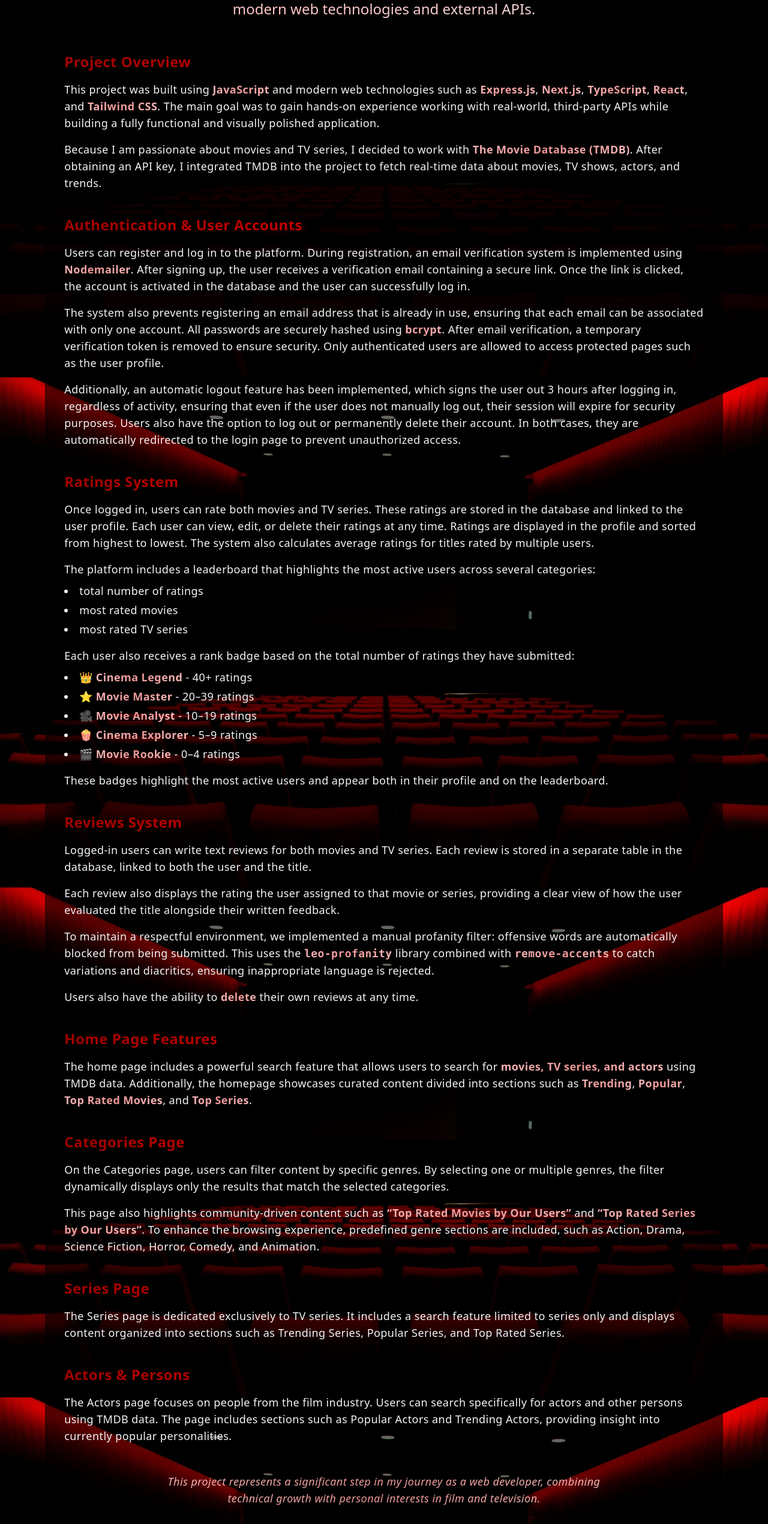
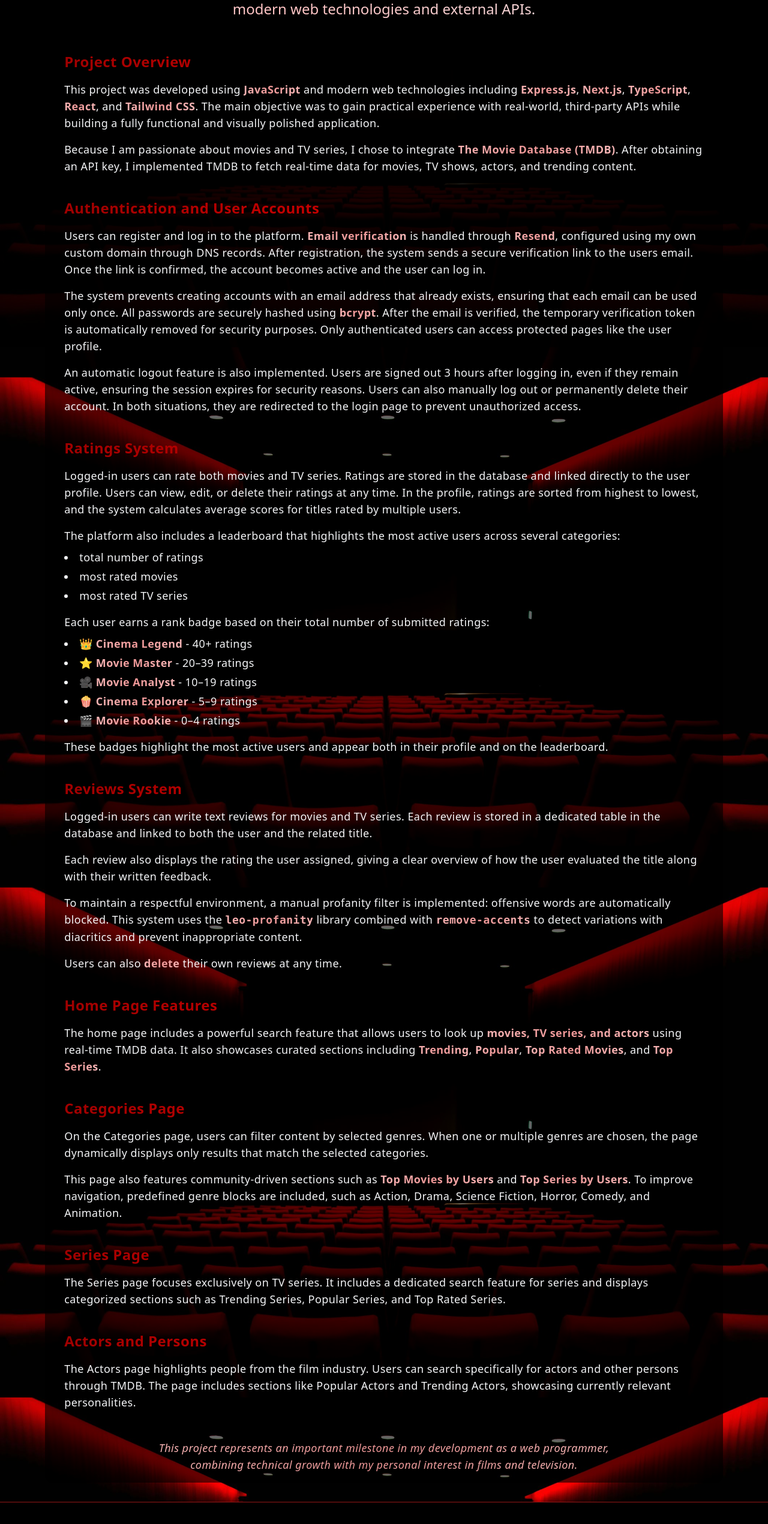
Before and after one commit to MichalHudak22/movieproject, a Next.js app: page /informations in a window 1280 px wide. Shown: the part 221-2762 px from the top of the page at 60% size. Built offline with nearby package versions, Linux system fonts and the light colour scheme.

Commit message:
quick update

```diff
--- a/app/globals.css
+++ b/app/globals.css
@@ -20,7 +20,7 @@ body::before {
   content: '';
   position: fixed;
   inset: 0;
-  background: rgba(0,0,0,0.80); /* dark overlay */
+  background: rgba(0,0,0,0.75); /* dark overlay */
   z-index: 0;
 }
 
--- a/app/informations/page.tsx
+++ b/app/informations/page.tsx
@@ -23,40 +23,32 @@ export default function InformationsPage() {
       Project Overview
     </h2>
     <p>
-            This project was built using <strong className="animate-gradient-info">JavaScript</strong> and modern web technologies such as
+      This project was developed using <strong className="animate-gradient-info">JavaScript</strong> and modern web technologies including
       <strong className="animate-gradient-info"> Express.js</strong>, <strong className="animate-gradient-info">Next.js</strong>, <strong className="animate-gradient-info">TypeScript</strong>,
       <strong className="animate-gradient-info"> React</strong>, and <strong className="animate-gradient-info">Tailwind CSS</strong>.
-            The main goal was to gain hands-on experience working with real-world, third-party APIs
+      The main objective was to gain practical experience with real-world, third-party APIs
       while building a fully functional and visually polished application.
     </p>
     <p className="mt-4">
-            Because I am passionate about movies and TV series, I decided to work with
-            <strong className="animate-gradient-info"> The Movie Database (TMDB)</strong>. After obtaining an API key, I integrated TMDB
-            into the project to fetch real-time data about movies, TV shows, actors, and trends.
+      Because I am passionate about movies and TV series, I chose to integrate
+      <strong className="animate-gradient-info"> The Movie Database (TMDB)</strong>. After obtaining an API key, I implemented TMDB
+      to fetch real-time data for movies, TV shows, actors, and trending content.
     </p>
   </section>
 
   {/* Authentication */}
   <section>
     <h2 className="text-xl md:text-2xl font-bold text-white mb-4 animate-gradient-red">
-            Authentication & User Accounts
+      Authentication and User Accounts
     </h2>
     <p>
-            Users can register and log in to the platform. During registration, an email verification
-            system is implemented using <strong className="animate-gradient-info">Nodemailer</strong>. After signing up, the user receives
-            a verification email containing a secure link. Once the link is clicked, the account is
-            activated in the database and the user can successfully log in.
+      Users can register and log in to the platform. <strong className="animate-gradient-info">Email verification</strong> is handled through <strong className="animate-gradient-info">Resend</strong>, configured using my own custom domain through DNS records. After registration, the system sends a secure verification link to the users email. Once the link is confirmed, the account becomes active and the user can log in.
     </p>
     <p className="mt-4">
-            The system also prevents registering an email address that is already in use, ensuring that each email can be associated with only one account.
-            All passwords are securely hashed using <strong className="animate-gradient-info">bcrypt</strong>. After email verification,
-            a temporary verification token is removed to ensure security.
-            Only authenticated users are allowed to access protected pages such as the user profile.
+      The system prevents creating accounts with an email address that already exists, ensuring that each email can be used only once. All passwords are securely hashed using <strong className="animate-gradient-info">bcrypt</strong>. After the email is verified, the temporary verification token is automatically removed for security purposes. Only authenticated users can access protected pages like the user profile.
     </p>
     <p className="mt-4">
-            Additionally, an automatic logout feature has been implemented, which signs the user out 3 hours after logging in, regardless of activity, ensuring that even if the user does not manually log out, their session will expire for security purposes.
-            Users also have the option to log out or permanently delete their account.
-            In both cases, they are automatically redirected to the login page to prevent unauthorized access.
+      An automatic logout feature is also implemented. Users are signed out 3 hours after logging in, even if they remain active, ensuring the session expires for security reasons. Users can also manually log out or permanently delete their account. In both situations, they are redirected to the login page to prevent unauthorized access.
     </p>
   </section>
 
@@ -67,16 +59,11 @@ export default function InformationsPage() {
     </h2>
 
     <p>
-            Once logged in, users can rate both movies and TV series. These ratings are
-            stored in the database and linked to the user profile. Each user can view,
-            edit, or delete their ratings at any time. Ratings are displayed in the
-            profile and sorted from highest to lowest. The system also calculates
-            average ratings for titles rated by multiple users.
+      Logged-in users can rate both movies and TV series. Ratings are stored in the database and linked directly to the user profile. Users can view, edit, or delete their ratings at any time. In the profile, ratings are sorted from highest to lowest, and the system calculates average scores for titles rated by multiple users.
     </p>
 
     <p className="mt-4">
-            The platform includes a leaderboard that highlights the most active users
-            across several categories:
+      The platform also includes a leaderboard that highlights the most active users across several categories:
     </p>
 
     <ul className="list-disc list-inside mt-2 space-y-1">
@@ -86,8 +73,7 @@ export default function InformationsPage() {
     </ul>
 
     <p className="mt-4">
-            Each user also receives a rank badge based on the total number of ratings
-            they have submitted:
+      Each user earns a rank badge based on their total number of submitted ratings:
     </p>
 
     <ul className="list-disc list-inside mt-2 space-y-1">
@@ -99,8 +85,7 @@ export default function InformationsPage() {
     </ul>
 
     <p className="mt-4">
-            These badges highlight the most active users and appear both in their
-            profile and on the leaderboard.
+      These badges highlight the most active users and appear both in their profile and on the leaderboard.
     </p>
   </section>
 
@@ -110,29 +95,28 @@ export default function InformationsPage() {
       Reviews System
     </h2>
     <p>
-            Logged-in users can write text reviews for both movies and TV series. Each review is stored in a separate table in the database, linked to both the user and the title.
+      Logged-in users can write text reviews for movies and TV series. Each review is stored in a dedicated table in the database and linked to both the user and the related title.
     </p>
     <p className="mt-4">
-            Each review also displays the rating the user assigned to that movie or series, providing a clear view of how the user evaluated the title alongside their written feedback.
+      Each review also displays the rating the user assigned, giving a clear overview of how the user evaluated the title along with their written feedback.
     </p>
     <p className="mt-4">
-            To maintain a respectful environment, we implemented a manual profanity filter: offensive words are automatically blocked from being submitted. This uses the <code  className="animate-gradient-info font-bold">leo-profanity</code> library combined with <code  className="animate-gradient-info font-bold">remove-accents</code> to catch variations and diacritics, ensuring inappropriate language is rejected.
+      To maintain a respectful environment, a manual profanity filter is implemented: offensive words are automatically blocked. This system uses the <code className="animate-gradient-info font-bold">leo-profanity</code> library combined with <code className="animate-gradient-info font-bold">remove-accents</code> to detect variations with diacritics and prevent inappropriate content.
     </p>
     <p className="mt-4">
-            Users also have the ability to <span className="animate-gradient-info font-bold">delete</span> their own reviews at any time.
+      Users can also <span className="animate-gradient-info font-bold">delete</span> their own reviews at any time.
     </p>
   </section>
 
-
-        {/* Home Page Section*/}
+  {/* Home Page Section */}
   <section>
     <h2 className="text-xl md:text-2xl font-bold text-white mb-4 animate-gradient-red">
       Home Page Features
     </h2>
     <p>
-            The home page includes a powerful search feature that allows users to search for
-            <strong className="animate-gradient-info"> movies, TV series, and actors</strong> using TMDB data.
-            Additionally, the homepage showcases curated content divided into sections such as
+      The home page includes a powerful search feature that allows users to look up
+      <strong className="animate-gradient-info"> movies, TV series, and actors</strong> using real-time TMDB data.
+      It also showcases curated sections including
       <strong className="animate-gradient-info"> Trending</strong>, <strong className="animate-gradient-info"> Popular</strong>, <strong className="animate-gradient-info"> Top Rated Movies</strong>,
       and <strong className="animate-gradient-info"> Top Series</strong>.
     </p>
@@ -144,16 +128,13 @@ export default function InformationsPage() {
       Categories Page
     </h2>
     <p>
-            On the Categories page, users can filter content by specific genres.
-            By selecting one or multiple genres, the filter dynamically displays only
-            the results that match the selected categories.
+      On the Categories page, users can filter content by selected genres. When one or multiple genres are chosen, the page dynamically displays only results that match the selected categories.
     </p>
     <p className="mt-4">
-            This page also highlights community-driven content such as
-            <strong className="animate-gradient-info"> “Top Rated Movies by Our Users”</strong> and
-            <strong className="animate-gradient-info"> “Top Rated Series by Our Users”</strong>.
-            To enhance the browsing experience, predefined genre sections are included,
-            such as Action, Drama, Science Fiction, Horror, Comedy, and Animation.
+      This page also features community-driven sections such as
+      <strong className="animate-gradient-info"> Top Movies by Users</strong> and
+      <strong className="animate-gradient-info"> Top Series by Users</strong>.
+      To improve navigation, predefined genre blocks are included, such as Action, Drama, Science Fiction, Horror, Comedy, and Animation.
     </p>
   </section>
 
@@ -163,34 +144,30 @@ export default function InformationsPage() {
       Series Page
     </h2>
     <p>
-            The Series page is dedicated exclusively to TV series.
-            It includes a search feature limited to series only and displays content
-            organized into sections such as Trending Series, Popular Series, and Top Rated Series.
+      The Series page focuses exclusively on TV series. It includes a dedicated search feature for series and displays categorized sections such as Trending Series, Popular Series, and Top Rated Series.
     </p>
   </section>
 
   {/* Actors */}
   <section>
-          <h2 className="text-xl md:text-2xl font-bold text-white mb-4  animate-gradient-red">
-            Actors & Persons
+    <h2 className="text-xl md:text-2xl font-bold text-white mb-4 animate-gradient-red">
+      Actors and Persons
     </h2>
     <p>
-            The Actors page focuses on people from the film industry.
-            Users can search specifically for actors and other persons using TMDB data.
-            The page includes sections such as Popular Actors and Trending Actors,
-            providing insight into currently popular personalities.
+      The Actors page highlights people from the film industry. Users can search specifically for actors and other persons through TMDB. The page includes sections like Popular Actors and Trending Actors, showcasing currently relevant personalities.
     </p>
   </section>
 
   {/* Closing */}
   <section>
     <p className="text-center text-gray-300 italic mt-12 max-w-3xl mx-auto animate-gradient-info">
-            This project represents a significant step in my journey as a web developer,
-            combining technical growth with personal interests in film and television.
+      This project represents an important milestone in my development as a web programmer,
+      combining technical growth with my personal interest in films and television.
     </p>
   </section>
 
 </div>
+
     </div>
   );
 }
```
Lines whose indentation alone changed are shown as unchanged.
